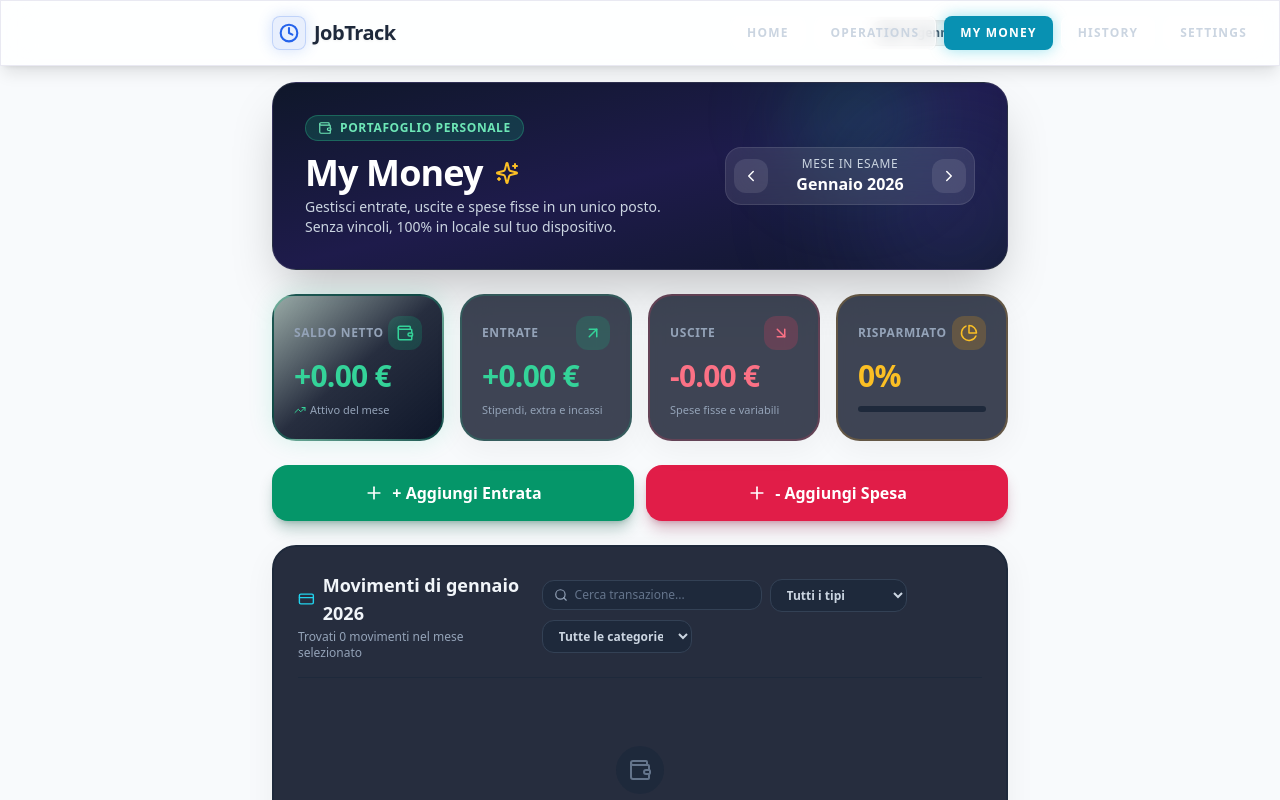
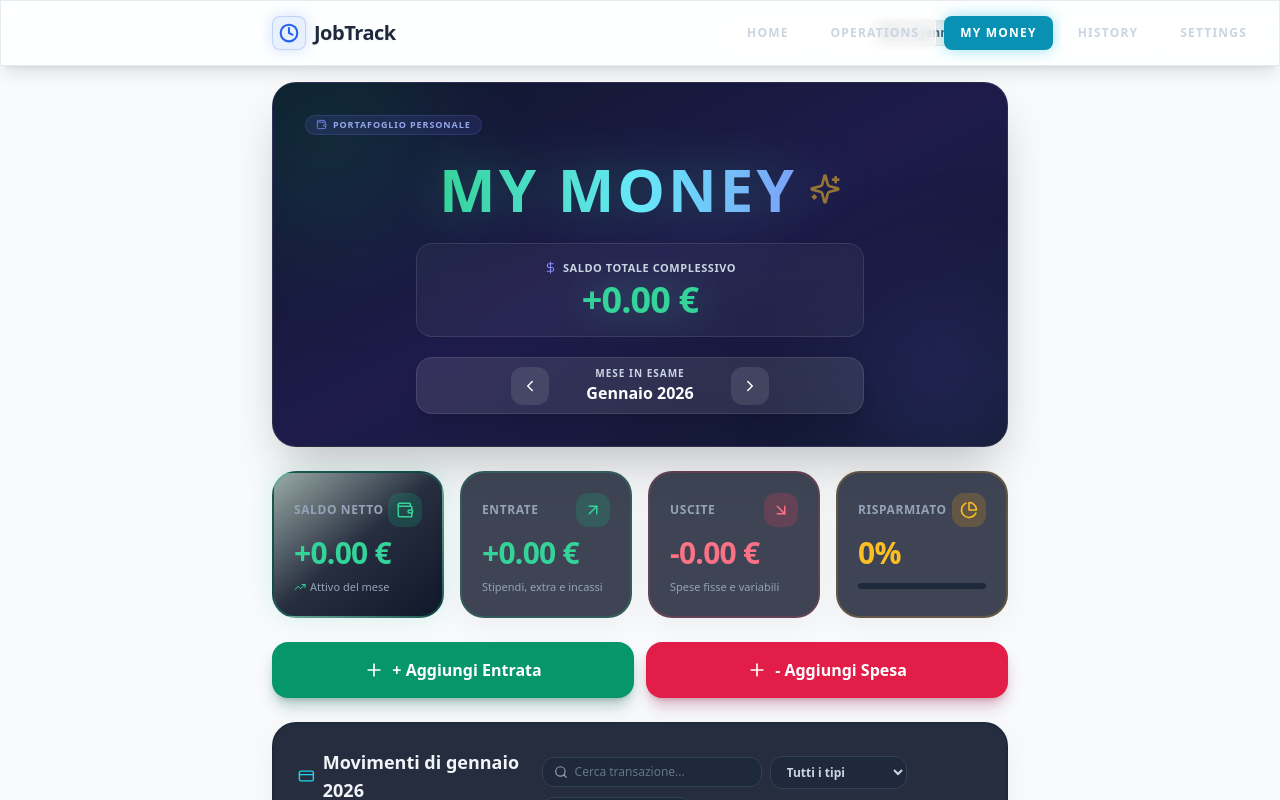
Before and after one commit to mirkaos31-droid/Md-Jobtrack, a React (Vite) app: page / in a window 1280 px wide. Both pictures are taken after a click on the button "MY MONEY". Shown: the top 800 px of the page. Built offline with nearby package versions, Linux system fonts and the light colour scheme.

Commit message:
Add files via upload

```diff
--- a/components/MyMoney.tsx
+++ b/components/MyMoney.tsx
@@ -69,7 +69,7 @@ export const MyMoney: React.FC<MyMoneyProps> = ({ transactions, onSaveTransactio
     return transactions.filter(t => t.date && t.date.startsWith(selectedMonth));
   }, [transactions, selectedMonth]);
 
-  // Statistics
+  // Statistics for currently selected month
   const { totalIncome, totalExpense, netBalance, categoryTotals, savingsRate } = useMemo(() => {
     let income = 0;
     let expense = 0;
@@ -96,6 +96,27 @@ export const MyMoney: React.FC<MyMoneyProps> = ({ transactions, onSaveTransactio
       savingsRate: rate
     };
   }, [monthlyTransactions]);
+
+  // Global cumulative statistics across ALL recorded months
+  const { globalIncome, globalExpense, globalBalance } = useMemo(() => {
+    let income = 0;
+    let expense = 0;
+
+    transactions.forEach(t => {
+      const val = Number(t.amount) || 0;
+      if (t.type === 'income') {
+        income += val;
+      } else {
+        expense += val;
+      }
+    });
+
+    return {
+      globalIncome: income,
+      globalExpense: expense,
+      globalBalance: income - expense
+    };
+  }, [transactions]);
 
   // Filtered transactions list
   const filteredTransactions = useMemo(() => {
@@ -157,37 +178,49 @@ export const MyMoney: React.FC<MyMoneyProps> = ({ transactions, onSaveTransactio
       {/* Header Banner */}
       <div className="relative overflow-hidden rounded-3xl bg-gradient-to-br from-slate-900 via-indigo-950 to-slate-900 p-6 md:p-8 text-white shadow-2xl border border-white/10">
         <div className="absolute -right-10 -bottom-10 w-48 h-48 bg-indigo-500/20 rounded-full blur-3xl pointer-events-none"></div>
-        <div className="absolute right-20 -top-10 w-36 h-36 bg-emerald-500/15 rounded-full blur-2xl pointer-events-none"></div>
+        <div className="absolute -left-10 -top-10 w-48 h-48 bg-emerald-500/15 rounded-full blur-3xl pointer-events-none"></div>
 
-        <div className="relative z-10 flex flex-col md:flex-row md:items-center md:justify-between gap-6">
-          <div>
-            <div className="inline-flex items-center gap-2 px-3 py-1 rounded-full bg-emerald-500/20 border border-emerald-400/30 text-emerald-300 text-xs font-bold uppercase tracking-wider mb-3">
-              <Wallet size={14} /> Portafoglio Personale
+        <div className="relative z-10 flex flex-col space-y-5">
+          {/* Decentered small label on the left */}
+          <div className="flex items-center justify-start">
+            <span className="inline-flex items-center gap-1.5 px-2.5 py-0.5 rounded-full bg-indigo-500/15 border border-indigo-400/20 text-indigo-300 text-[9px] font-bold uppercase tracking-widest shadow-sm opacity-90">
+              <Wallet size={11} className="text-indigo-400" /> Portafoglio Personale
+            </span>
+          </div>
+
+          {/* Centered Aggressive My Money Title */}
+          <div className="text-center py-1">
+            <h1 className="text-4xl sm:text-5xl md:text-6xl font-black uppercase tracking-wider bg-gradient-to-r from-emerald-400 via-cyan-300 to-indigo-400 bg-clip-text text-transparent drop-shadow-[0_0_25px_rgba(52,211,153,0.35)] inline-flex items-center justify-center gap-3">
+              MY MONEY <Sparkles className="text-amber-400 shrink-0 animate-pulse" size={32} />
+            </h1>
+          </div>
+
+          {/* Total Cumulative Balance Summary (All Months - without entrate/uscite subrow) */}
+          <div className="flex flex-col items-center justify-center text-center p-4 rounded-2xl bg-white/5 border border-white/10 backdrop-blur-md max-w-md mx-auto w-full shadow-inner">
+            <span className="text-[11px] font-bold uppercase tracking-wider text-slate-300 mb-1 flex items-center gap-1.5">
+              <DollarSign size={13} className="text-indigo-400" /> Saldo Totale Complessivo
+            </span>
+            <div className={`text-3xl sm:text-4xl font-black tracking-tight ${globalBalance >= 0 ? 'text-emerald-400 drop-shadow-[0_0_18px_rgba(52,211,153,0.4)]' : 'text-rose-400 drop-shadow-[0_0_18px_rgba(244,63,94,0.4)]'}`}>
+              {globalBalance >= 0 ? '+' : ''}{globalBalance.toFixed(2)} €
             </div>
-            <h1 className="text-3xl md:text-4xl font-black tracking-tight text-white flex items-center gap-3">
-              My Money <Sparkles className="text-amber-400" size={24} />
-            </h1>
-            <p className="text-sm text-slate-300 mt-1 max-w-md">
-              Gestisci entrate, uscite e spese fisse in un unico posto. Senza vincoli, 100% in locale sul tuo dispositivo.
-            </p>
           </div>
 
           {/* Month Selector Control */}
-          <div className="flex items-center justify-between md:justify-end gap-3 bg-white/10 backdrop-blur-md p-2 rounded-2xl border border-white/10">
+          <div className="flex items-center justify-between sm:justify-center gap-4 bg-white/10 backdrop-blur-md p-2 rounded-2xl border border-white/10 max-w-md mx-auto w-full shadow-lg">
             <button
               onClick={handlePrevMonth}
-              className="p-2 rounded-xl bg-white/10 hover:bg-white/20 active:scale-95 text-white transition-all"
+              className="p-2.5 rounded-xl bg-white/10 hover:bg-white/20 active:scale-95 text-white transition-all"
               title="Mese Precedente"
             >
               <ChevronLeft size={18} />
             </button>
-            <div className="text-center px-3 min-w-[140px]">
-              <div className="text-xs text-slate-300 font-medium uppercase tracking-wider">Mese In Esame</div>
+            <div className="text-center px-4 min-w-[150px]">
+              <div className="text-[10px] text-slate-300 font-bold uppercase tracking-widest">Mese In Esame</div>
               <div className="text-base font-bold capitalize text-white">{monthLabel}</div>
             </div>
             <button
               onClick={handleNextMonth}
-              className="p-2 rounded-xl bg-white/10 hover:bg-white/20 active:scale-95 text-white transition-all"
+              className="p-2.5 rounded-xl bg-white/10 hover:bg-white/20 active:scale-95 text-white transition-all"
               title="Mese Successivo"
             >
               <ChevronRight size={18} />
@@ -451,9 +484,9 @@ export const MyMoney: React.FC<MyMoneyProps> = ({ transactions, onSaveTransactio
 
       {/* Add Transaction Modal */}
       {showAddModal && (
-        <div className="fixed inset-0 bg-slate-950/80 backdrop-blur-md z-50 flex items-center justify-center p-4 animate-fadeIn">
-          <div className="glass-card bg-slate-900 rounded-3xl p-6 max-w-lg w-full border-2 border-slate-700 shadow-2xl space-y-5">
-            <div className="flex items-center justify-between border-b border-slate-800 pb-3">
+        <div className="fixed inset-0 bg-slate-950/85 backdrop-blur-md z-[60] flex items-center justify-center p-4 sm:p-6 overflow-y-auto animate-fadeIn pb-24 md:pb-8">
+          <div className="glass-card bg-slate-900 rounded-3xl p-5 sm:p-6 max-w-lg w-full border-2 border-slate-700 shadow-2xl my-auto max-h-[85vh] flex flex-col">
+            <div className="flex items-center justify-between border-b border-slate-800 pb-3 shrink-0">
               <h3 className="text-xl font-black text-white flex items-center gap-2">
                 {modalType === 'income' ? (
                   <span className="text-emerald-400 flex items-center gap-2"><ArrowUpRight size={22} /> Nuova Entrata</span>
@@ -469,7 +502,7 @@ export const MyMoney: React.FC<MyMoneyProps> = ({ transactions, onSaveTransactio
               </button>
             </div>
 
-            <form onSubmit={handleSubmit} className="space-y-4">
+            <form onSubmit={handleSubmit} className="space-y-4 overflow-y-auto pr-1 pt-2 pb-4">
               {/* Type Switcher */}
               <div className="grid grid-cols-2 gap-2 bg-slate-800/80 p-1 rounded-2xl border border-slate-700">
                 <button
@@ -577,7 +610,7 @@ export const MyMoney: React.FC<MyMoneyProps> = ({ transactions, onSaveTransactio
               </div>
 
               {/* Submit Buttons */}
-              <div className="flex gap-3 pt-2">
+              <div className="flex gap-3 pt-3">
                 <button
                   type="button"
                   onClick={() => setShowAddModal(false)}
@@ -601,8 +634,8 @@ export const MyMoney: React.FC<MyMoneyProps> = ({ transactions, onSaveTransactio
 
       {/* Delete Confirmation Modal */}
       {deleteConfirmId && (
-        <div className="fixed inset-0 bg-slate-950/80 backdrop-blur-md z-50 flex items-center justify-center p-4">
-          <div className="glass-card bg-slate-900 rounded-3xl p-6 max-w-sm w-full border-2 border-slate-700 shadow-2xl space-y-4 text-center">
+        <div className="fixed inset-0 bg-slate-950/85 backdrop-blur-md z-[60] flex items-center justify-center p-4 pb-24 md:pb-8 animate-fadeIn">
+          <div className="glass-card bg-slate-900 rounded-3xl p-6 max-w-sm w-full border-2 border-slate-700 shadow-2xl space-y-4 text-center my-auto">
             <div className="w-12 h-12 rounded-2xl bg-rose-500/20 text-rose-400 flex items-center justify-center mx-auto">
               <Trash2 size={24} />
             </div>
```
